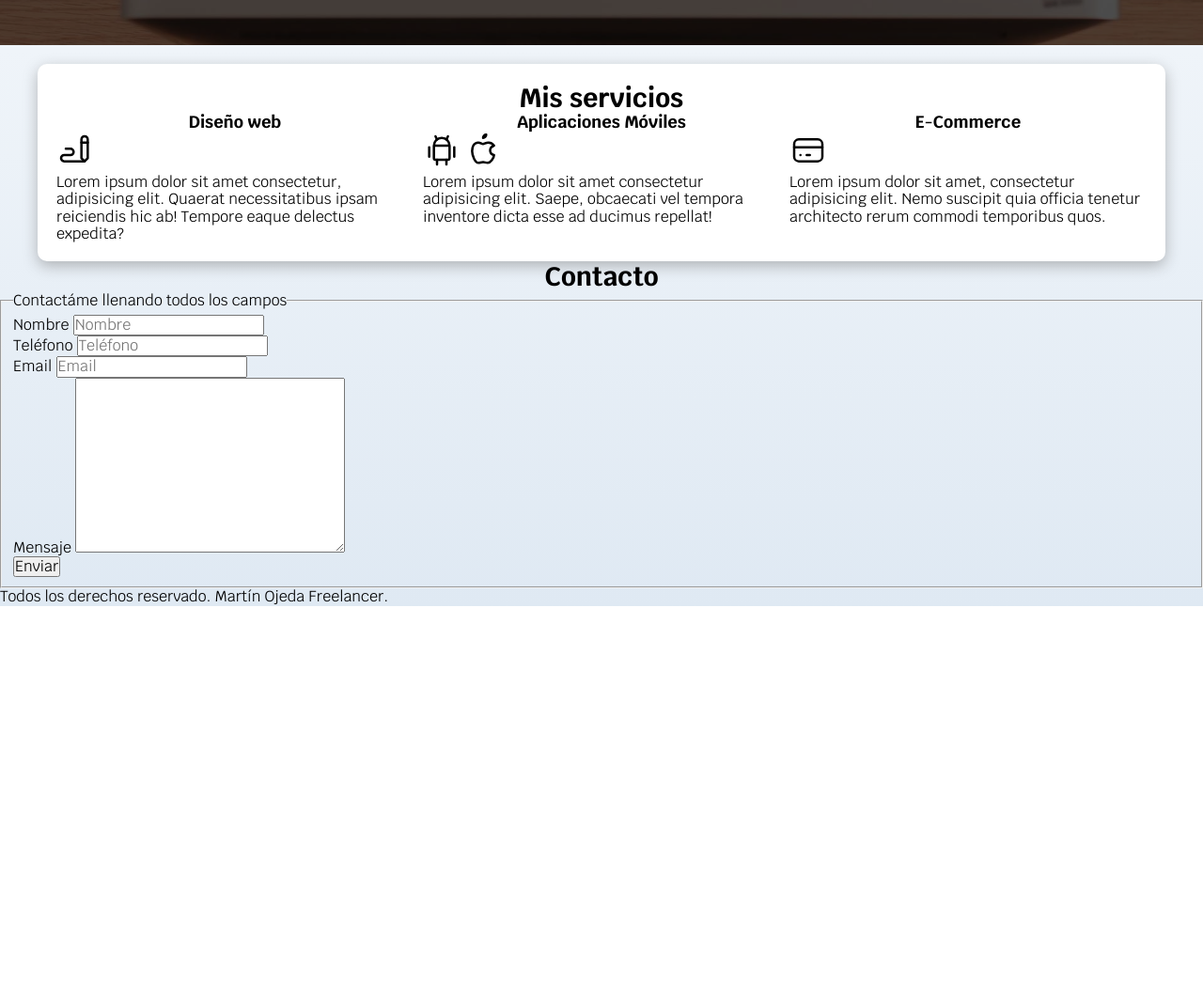
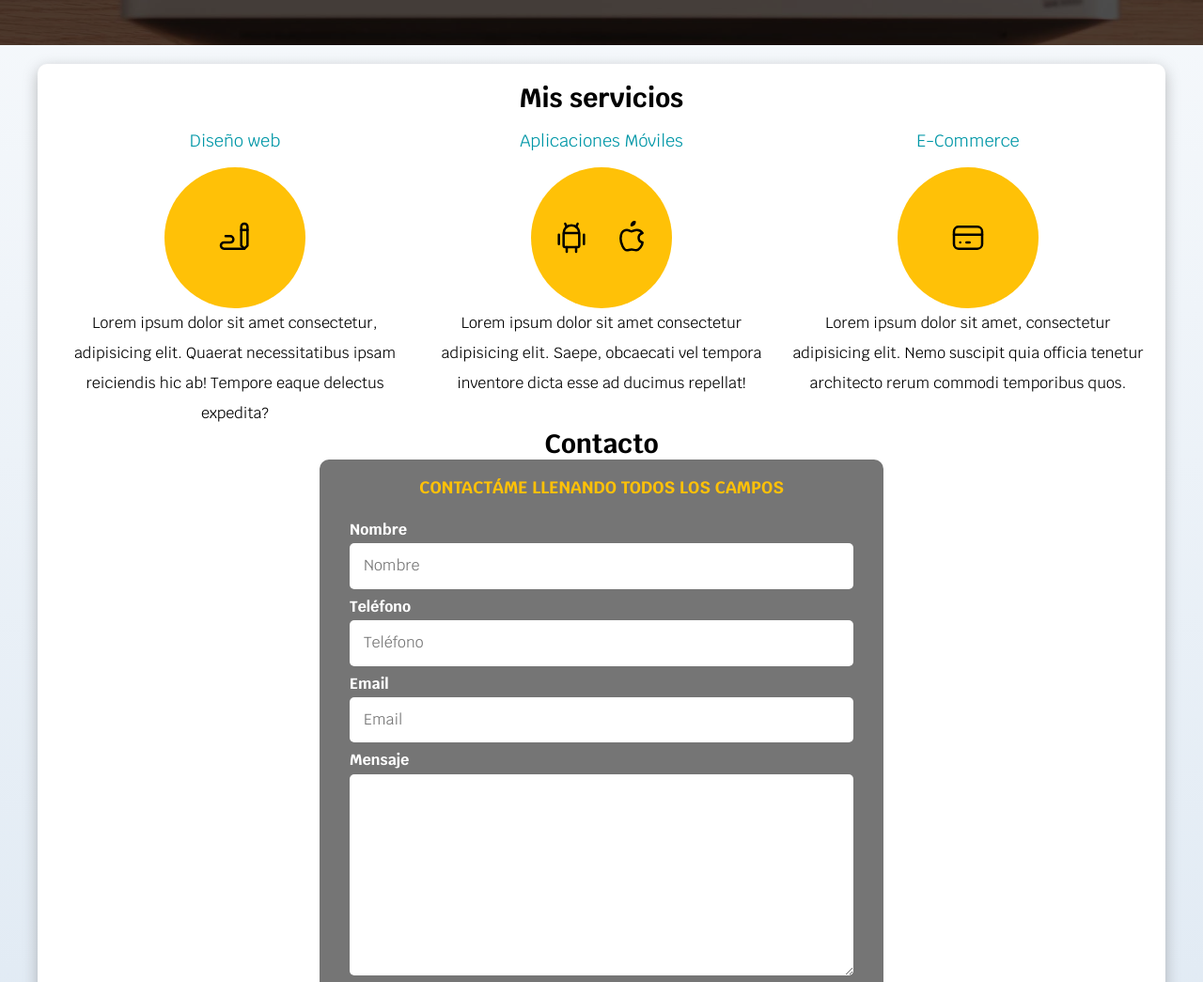
Before and after one commit to ojedam13/Desarrollador-Freelancer, a plain HTML site: page index.html in a window 1280 px wide. Shown: the part 540-1585 px from the top of the page at 94% size. Before the commit the page ends 1185 px from the top, so only its background shows below. Drawn offline with Linux system fonts and the light colour scheme.

Commit message:
fin_formulario

```diff
--- a/css/style.css
+++ b/css/style.css
@@ -71,8 +71,29 @@ h1, h2, h3 {
     border-radius: .5rem;
     width: 90%;
     text-align: center;
+    border: none;
 }
 
+.boton:hover{
+    cursor: pointer;
+}
+
+/*Utilidades*/
+.w-sm-100{
+    width: 100%;
+}
+
+.flex {
+    display: flex;
+}
+
+.alinear-derecha{
+    justify-content: flex-end;
+}
+
+
+
+/*Navegacion ppal*/
 .nav-bg {
     background-color: var(--secundario);
 
@@ -133,11 +154,81 @@ h1, h2, h3 {
     align-items: flex-end;
 }
 /*Servicios*/
+.servicio{
+    display: flex;
+    flex-direction: column;
+    align-items: center;
+    margin-top: 20px;
+}
+
+.servicio h3{
+    color: var(--secundario);
+    font-weight: normal;
+    margin-bottom: 18px;
+}
+
+.servicio p{
+    line-height: 2;
+    text-align: center;
+}
+
+.servicio .iconos{
+    height: 15rem;
+    width: 15rem;
+    background-color: var(--primario);
+    border-radius: 50%;
+    display: flex;
+    justify-content: space-evenly;
+    align-items: center;
+}
+
+/*Contacto*/
+.formulario{
+    background-color: var(--gris);
+    width: min(60rem, 100%);
+    margin: 0 auto;
+    padding: 2rem;
+    border-radius: 1rem;
+}
+
+.formulario fieldset{
+    border: none;
+}
+
+.formulario legend{
+    color: var(--primario);
+    text-align: center;
+    font-size: 1.8rem;
+    text-transform: uppercase;
+    font-weight: bold;
+    margin-bottom: 2rem;
+}
+
+.contenedor-campos{
+
+}
+
+.campo{
+    margin-bottom: 1rem;
+}
+
+.campo label{
+    color: var(--blanco);
+    font-weight: bold;
+    margin-bottom: .5rem;
+    display: block;
+
+}
+
+.input-text{
+    width: 100%;
+    border: none;
+    padding: 1.5rem;
+    border-radius: .5rem;
+
+}
 
 
-@media (min-width: 480px){
-
-}
 
 @media (min-width: 768px){
     .navegacion-principal{
@@ -153,5 +244,7 @@ h1, h2, h3 {
         grid-template-columns: repeat(3, 1fr);
         column-gap: 1rem;
     }
-
+    .w-sm-100{
+        width: auto;
+    }
 }
--- a/index.html
+++ b/index.html
@@ -50,20 +50,24 @@
     <main class="contenedor sombra">
         <h2>Mis servicios</h2>
            <div class="servicios">
-        <section>
+        <section class="servicio">
             <h3>Diseño web</h3>
+            <div class="iconos">
                 <svg xmlns="http://www.w3.org/2000/svg" class="icon icon-tabler icon-tabler-writing" width="40" height="40" viewBox="0 0 24 24" stroke-width="1.5" stroke="#000000" fill="none" stroke-linecap="round" stroke-linejoin="round">
                     <path stroke="none" d="M0 0h24v24H0z" fill="none"/>
                     <path d="M20 17v-12c0 -1.121 -.879 -2 -2 -2s-2 .879 -2 2v12l2 2l2 -2z" />
                     <path d="M16 7h4" />
                     <path d="M18 19h-13a2 2 0 1 1 0 -4h4a2 2 0 1 0 0 -4h-3" />
                 </svg>
+            </div>
 
             <p>Lorem ipsum dolor sit amet consectetur, adipisicing elit. Quaerat necessitatibus ipsam reiciendis hic ab! Tempore eaque delectus expedita?</p>
         </section>
 
-        <section>
+        <section class="servicio">
             <h3>Aplicaciones Móviles</h3>
+            <div class="iconos">
+
                 <svg xmlns="http://www.w3.org/2000/svg" class="icon icon-tabler icon-tabler-brand-android" width="40" height="40" viewBox="0 0 24 24" stroke-width="1.5" stroke="#000000" fill="none" stroke-linecap="round" stroke-linejoin="round">
                     <path stroke="none" d="M0 0h24v24H0z" fill="none"/>
                     <line x1="4" y1="10" x2="4" y2="16" />
@@ -80,12 +84,14 @@
                 <path d="M9 7c-3 0 -4 3 -4 5.5c0 3 2 7.5 4 7.5c1.088 -.046 1.679 -.5 3 -.5c1.312 0 1.5 .5 3 .5s4 -3 4 -5c-.028 -.01 -2.472 -.403 -2.5 -3c-.019 -2.17 2.416 -2.954 2.5 -3c-1.023 -1.492 -2.951 -1.963 -3.5 -2c-1.433 -.111 -2.83 1 -3.5 1c-.68 0 -1.9 -1 -3 -1z" />
                 <path d="M12 4a2 2 0 0 0 2 -2a2 2 0 0 0 -2 2" />
                 </svg>
+            </div>
 
         <p>Lorem ipsum dolor sit amet consectetur adipisicing elit. Saepe, obcaecati vel tempora inventore dicta esse ad ducimus repellat!</p>
         </section>
 
-        <section>
+        <section class="servicio">
             <h3>E-Commerce</h3>
+            <div class="iconos">
                 <svg xmlns="http://www.w3.org/2000/svg" class="icon icon-tabler icon-tabler-credit-card" width="40" height="40" viewBox="0 0 24 24" stroke-width="1.5" stroke="#000000" fill="none" stroke-linecap="round" stroke-linejoin="round">
                     <path stroke="none" d="M0 0h24v24H0z" fill="none"/>
                     <rect x="3" y="5" width="18" height="14" rx="3" />
@@ -93,47 +99,50 @@
                     <line x1="7" y1="15" x2="7.01" y2="15" />
                     <line x1="11" y1="15" x2="13" y2="15" />
                 </svg>
+            </div>
 
                 <p>Lorem ipsum dolor sit amet, consectetur adipisicing elit. Nemo suscipit quia officia tenetur architecto rerum commodi temporibus quos.</p>
             </section>
         </div> <!--Cierre de clase servicios-->
-    </main>
+
 
     <section>
         <h2>Contacto</h2>
 
-        <form action="">
+        <form class="formulario">
             <fieldset>
                 <legend>Contactáme llenando todos los campos</legend>
-                <div>
+                <div class="contenedor-campos">
+
+                    <div class="campo">
                         <label for="name">Nombre</label>
-                    <input type="text" placeholder="Nombre">
+                        <input type="text" placeholder="Nombre" class="input-text">
                     </div>
 
-                <div>
+                    <div class="campo">
                         <label for="tel">Teléfono</label>
-                    <input type="tel" placeholder="Teléfono">
+                        <input type="tel" placeholder="Teléfono" class="input-text">
                     </div>
 
-                <div>
+                    <div class="campo">
                         <label for="email">Email</label>
-                    <input type="email" placeholder="Email">
+                        <input type="email" placeholder="Email" class="input-text">
                     </div>
 
-                <div>
-                    <label for="">Mensaje</label>
-                    <textarea name="mensaje" id="" cols="30" rows="10"></textarea>
+                    <div class="campo">
+                        <label for="mensaje">Mensaje</label>
+                        <textarea name="mensaje" id="" cols="30" rows="10" class="input-text"></textarea>
+                    </div>
                 </div>
 
-                <div>
-                    <input type="submit" value="Enviar">
+                <div class="alinear-derecha flex">
+                    <input type="submit" value="Enviar" class="boton w-sm-100">
                 </div>
-
                 </fieldset>
             </form>
 
         </section>
-
+    </main>
     <footer>
         <p>Todos los derechos reservado. Martín Ojeda Freelancer.</p>
     </footer>
```
Lines whose indentation alone changed are shown as unchanged.
